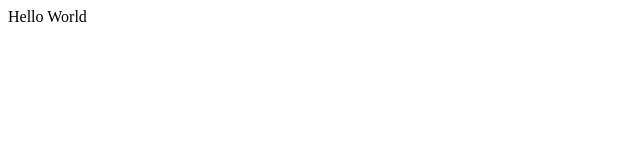
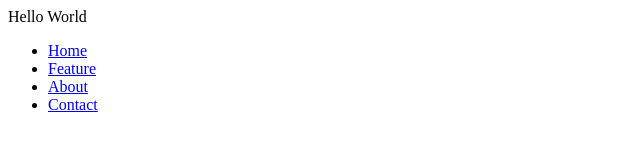
Before and after one commit to chenterphai/demo-repo, a plain HTML site: page index.html in a window 1280 px wide. Shown: the whole page, without its empty margins (0-640 px from the left). Drawn offline with Linux system fonts and the light colour scheme.

Commit message:
Added Unordered List

```diff
--- a/index.html
+++ b/index.html
@@ -9,6 +9,16 @@
 
     <div class="container">
         Hello World
+
+        <nav>
+            <ul>
+                <li><a href="#">Home</a></li>
+                <li><a href="#">Feature</a></li>
+                <li><a href="#">About</a></li>
+                <li><a href="#">Contact</a></li>
+            </ul>
+        </nav>
+
     </div>
 
 </body>
```
